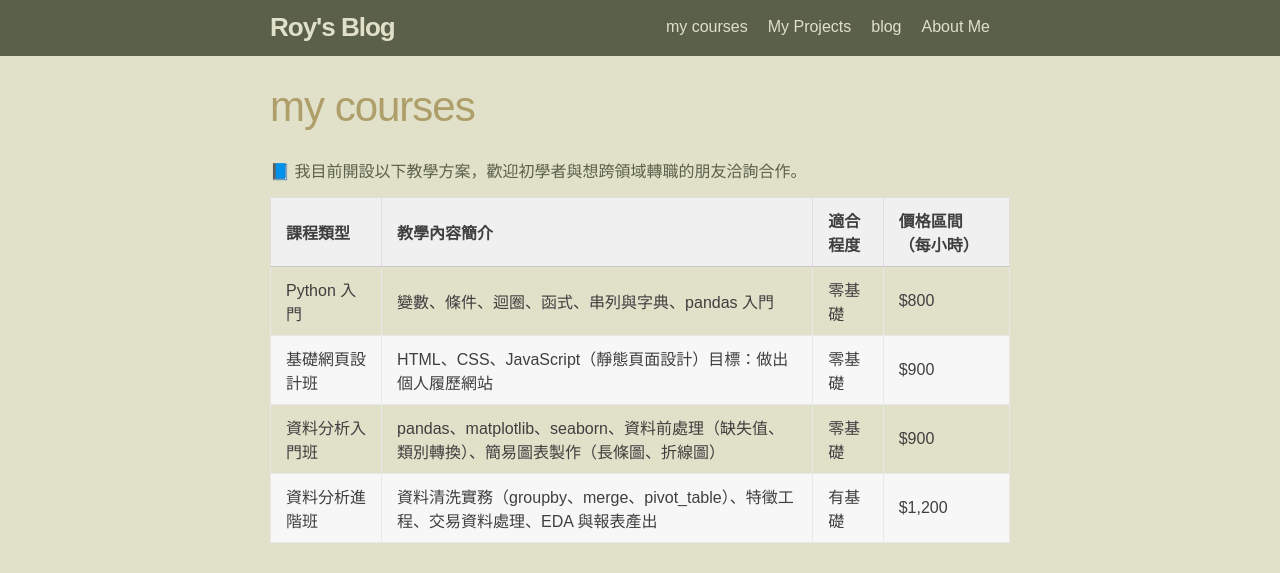
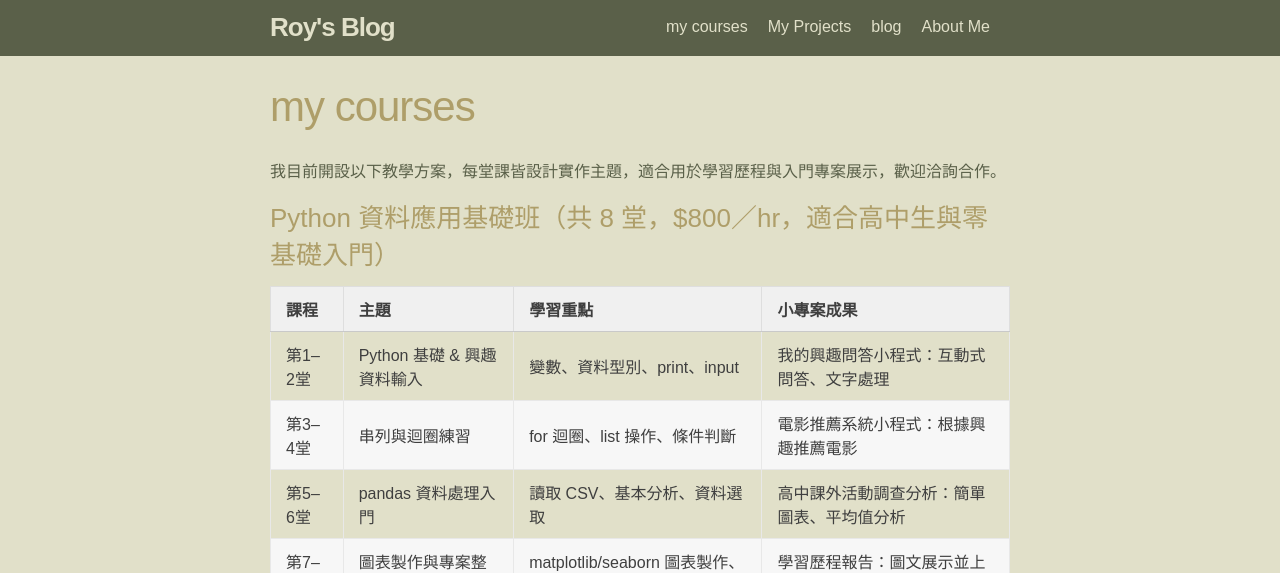
Before and after one commit to roy891030/roy891030.github.io, a Jekyll site: the page built from courses.md, in a window 1280 px wide and 1400 px high. Shown: the top 573 px of the window. Built offline with Jekyll 4.4.1, drawn with Linux system fonts in a browser that asks for light colours; some web fonts are replaced; some of the changed text lies outside the part shown; grey boxes are pictures that could not be loaded.

Commit message:
更改我的課程，加入詳細內容

```diff
--- a/courses.md
+++ b/courses.md
@@ -3,15 +3,27 @@ layout: page
 title: my courses
 permalink: /courses/
 ---
+ 我目前開設以下教學方案，每堂課皆設計實作主題，適合用於學習歷程與入門專案展示，歡迎洽詢合作。
 
-📘 我目前開設以下教學方案，歡迎初學者與想跨領域轉職的朋友洽詢合作。
+### Python 資料應用基礎班（共 8 堂，$800／hr，適合高中生與零基礎入門）
 
-| 課程類型         | 教學內容簡介                                                                 | 適合程度 | 價格區間（每小時） |
-|------------------|----------------------------------------------------------------------------|-----------|------------------|
-| Python 入門       | 變數、條件、迴圈、函式、串列與字典、pandas 入門                                      | 零基礎    | $800             |
-| 基礎網頁設計班     | HTML、CSS、JavaScript（靜態頁面設計）目標：做出個人履歷網站                            | 零基礎    | $900             |
-| 資料分析入門班     | pandas、matplotlib、seaborn、資料前處理（缺失值、類別轉換）、簡易圖表製作（長條圖、折線圖）     | 零基礎    | $900             |
-| 資料分析進階班     | 資料清洗實務（groupby、merge、pivot_table）、特徵工程、交易資料處理、EDA 與報表產出 | 有基礎    | $1,200           |
+| 課程 | 主題                        | 學習重點                                       | 小專案成果                                |
+|------|-----------------------------|------------------------------------------------|-------------------------------------------|
+| 第1–2堂 | Python 基礎 & 興趣資料輸入    | 變數、資料型別、print、input                  | 我的興趣問答小程式：互動式問答、文字處理           |
+| 第3–4堂 | 串列與迴圈練習                | for 迴圈、list 操作、條件判斷                 | 電影推薦系統小程式：根據興趣推薦電影             |
+| 第5–6堂 | pandas 資料處理入門           | 讀取 CSV、基本分析、資料選取                  | 高中課外活動調查分析：簡單圖表、平均值分析        |
+| 第7–8堂 | 圖表製作與專案整理            | matplotlib/seaborn 圖表製作、成果簡報         | 學習歷程報告：圖文展示並上傳 GitHub            |
+
+
+### 股票資料分析進階班（共 8 堂，$1000／hr，適合有基礎者）
+
+| 課程 | 主題                        | 學習重點                                              | 小專案成果                                      |
+|------|-----------------------------|-------------------------------------------------------|-------------------------------------------------|
+| 第1–2堂 | 股票是什麼？資料怎麼來？      | yfinance 套件、pandas、時間序列簡介                  | 股票資料小爬蟲：用 Python 抓出特定股票資料並整理    |
+| 第3–4堂 | 視覺化初探：股價走勢圖         | 折線圖、移動平均線、成交量對比                       | 價格走勢分析圖：畫出股價趨勢與技術指標             |
+| 第5–6堂 | 多股票比較與關聯分析           | 多隻股票合併分析、corr、heatmap                      | 科技股大對決：分析幾檔科技股報酬率與相關性          |
+| 第7–8堂 | 報告撰寫與學習歷程產出         | Jupyter Notebook 專案整理、Markdown 美化            | 股票探索報告：圖表＋敘述完整專案，上傳 GitHub 與學習歷程 |
+
 
 <div style="position: relative; padding-bottom: 120%; height: 0; overflow: hidden;">
   <iframe src="https://docs.google.com/forms/d/e/1FAIpQLSe-94-nNsOVWwKxmVfnzvIYT6MpRCOzHKjjOz75uiQdnv7NaQ/viewform?embedded=true"
```
Also changed, not shown: 1 other file.
